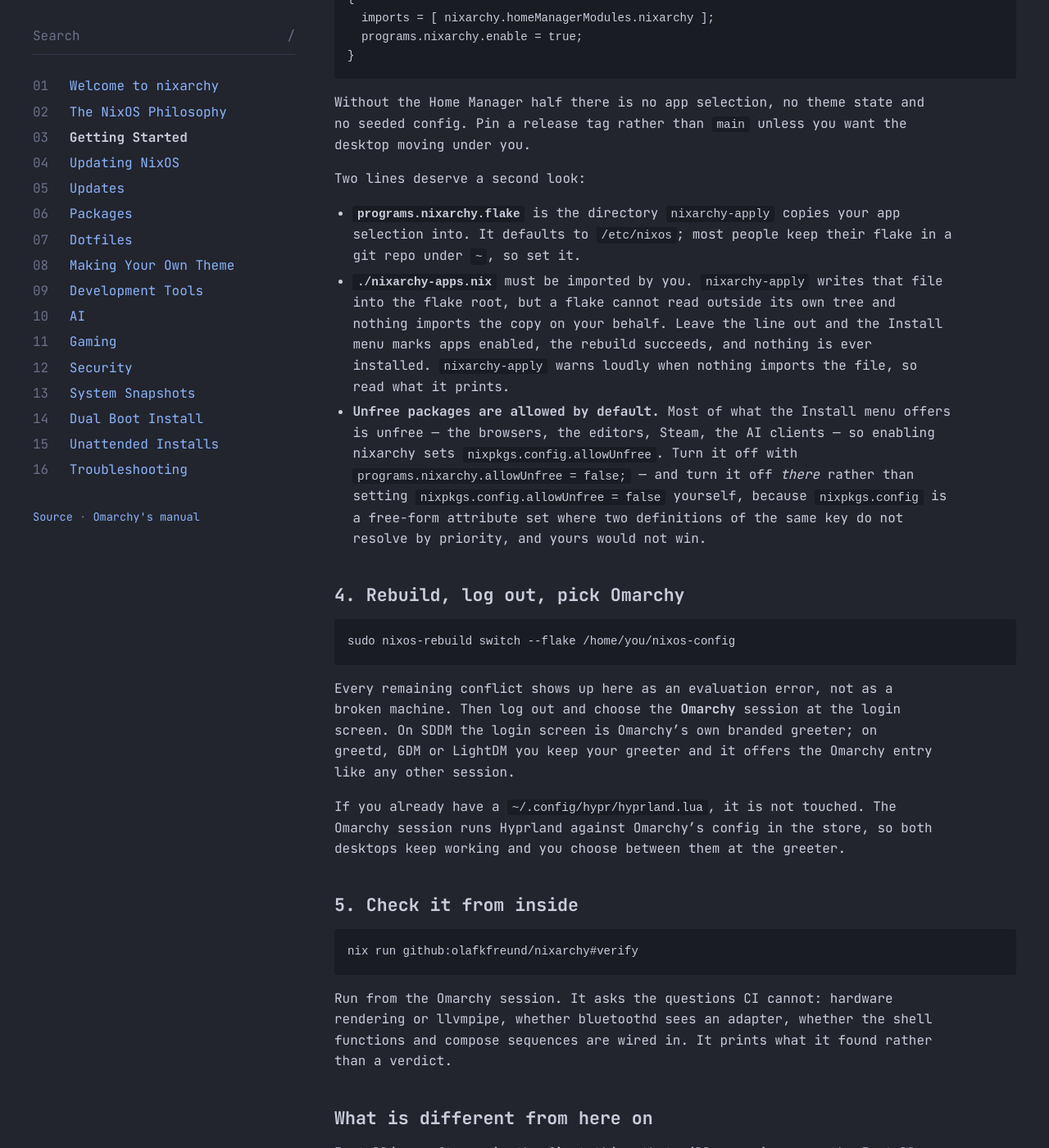
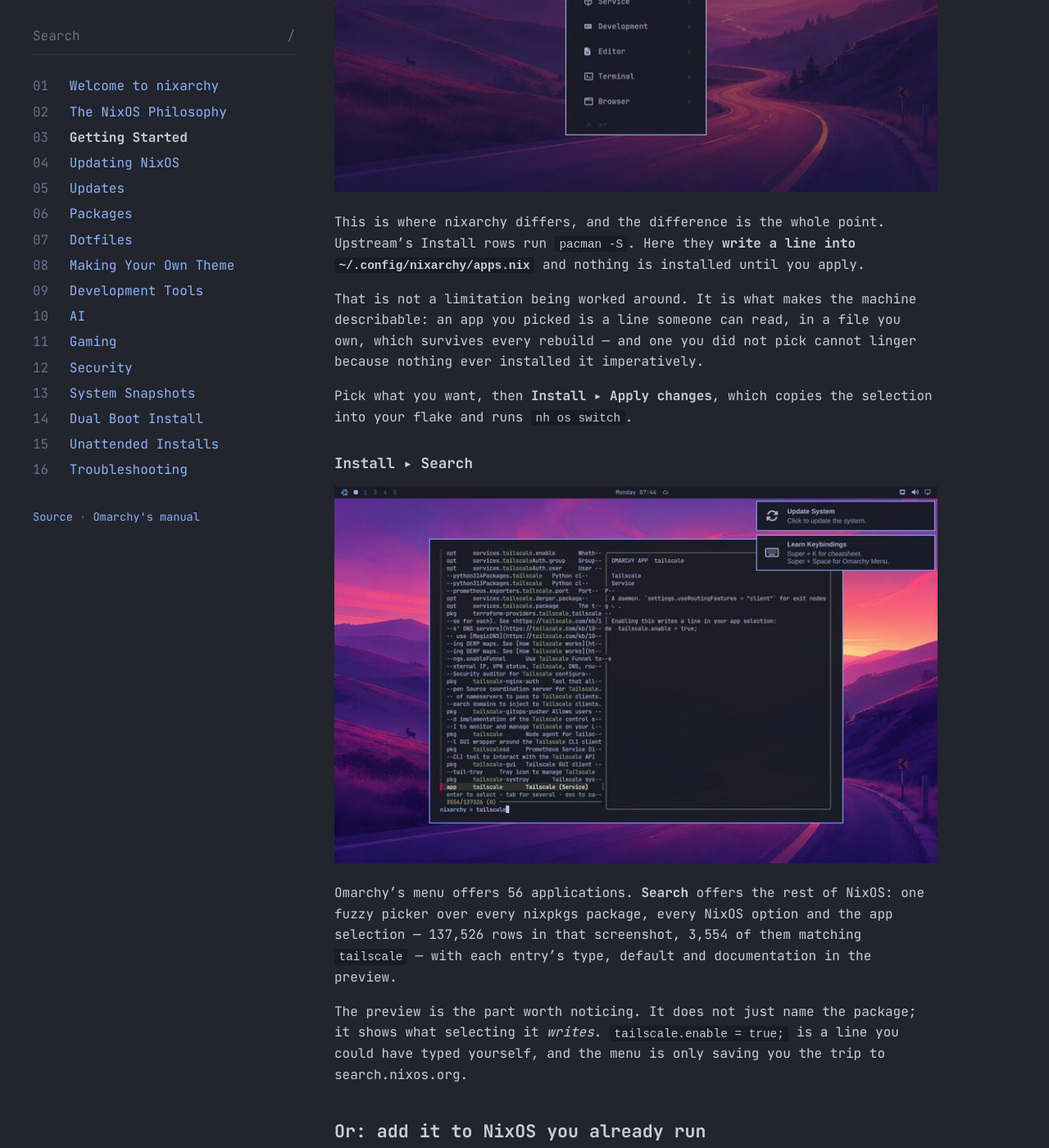
Before and after one commit to Nicolas25vlad/nixarchy, a Jekyll site: the page built from docs/manual/getting-started.md, in a window 1280 px wide and 1400 px high, scrolled down 7105 px. Shown: the whole window at 82% size. Built offline with Jekyll 4.4.1, drawn with Linux system fonts in a browser that asks for light colours; some of the changed text lies outside the part shown.

Commit message:
Show what you do after the install finishes (#72)
The manual took someone to a booted desktop and stopped. The interesting half
starts there: Super+Space opens upstream's menu, but its Install rows write a
line into ~/.config/nixarchy/apps.nix instead of running pacman, and Search
puts all 137,526 nixpkgs packages and NixOS options behind the same picker
with the line each one writes shown in the preview.

Four frames captured from a real install in .#vm, and the section that
explains why the Install menu behaves the way it does rather than treating it
as a limitation.


Claude-Session: https://claude.ai/code/session_017VFe59s7BspTamgenHc1P5

Co-authored-by: Claude Opus 5 <noreply@anthropic.com>

```diff
--- a/docs/manual/getting-started.md
+++ b/docs/manual/getting-started.md
@@ -104,6 +104,50 @@ happens in the initrd, before Bluetooth exists, so a keyboard that pairs once th
 desktop is up has no way to type into it — the machine simply waits. Upstream's
 manual carries the same warning because people hit it. Use a wired keyboard for
 the first boot, or choose an unencrypted install with Ctrl+C.
+
+## Configuring it, once you are in
+
+Everything is behind one key.
+
+![The desktop, first boot](../img/desktop/desktop.jpg)
+
+**`Super + Space`** opens the menu — the same one upstream has, because it *is*
+upstream's. Nothing about the desktop was reimplemented.
+
+![The Omarchy menu](../img/desktop/menu.jpg)
+
+**`Super + K`** shows every key binding, which is the faster way in if you do
+not know what you are looking for yet.
+
+### Install ▸
+
+![The Install menu](../img/desktop/install.jpg)
+
+This is where nixarchy differs, and the difference is the whole point. Upstream's
+Install rows run `pacman -S`. Here they **write a line into
+`~/.config/nixarchy/apps.nix`** and nothing is installed until you apply.
+
+That is not a limitation being worked around. It is what makes the machine
+describable: an app you picked is a line someone can read, in a file you own,
+which survives every rebuild — and one you did not pick cannot linger because
+nothing ever installed it imperatively.
+
+Pick what you want, then **Install ▸ Apply changes**, which copies the selection
+into your flake and runs `nh os switch`.
+
+### Install ▸ Search
+
+![Searching all of nixpkgs from the menu](../img/desktop/search-results.jpg)
+
+Omarchy's menu offers 56 applications. **Search** offers the rest of NixOS: one
+fuzzy picker over every nixpkgs package, every NixOS option and the app
+selection — 137,526 rows in that screenshot, 3,554 of them matching
+`tailscale` — with each entry's type, default and documentation in the preview.
+
+The preview is the part worth noticing. It does not just name the package; it
+shows what selecting it *writes*. `tailscale.enable = true;` is a line you could
+have typed yourself, and the menu is only saving you the trip to
+search.nixos.org.
 
 ## Or: add it to NixOS you already run
 
```
Also changed, not shown: docs/img/desktop/desktop.jpg (added), docs/img/desktop/install.jpg (added), docs/img/desktop/menu.jpg (added), docs/img/desktop/search-results.jpg (added).
